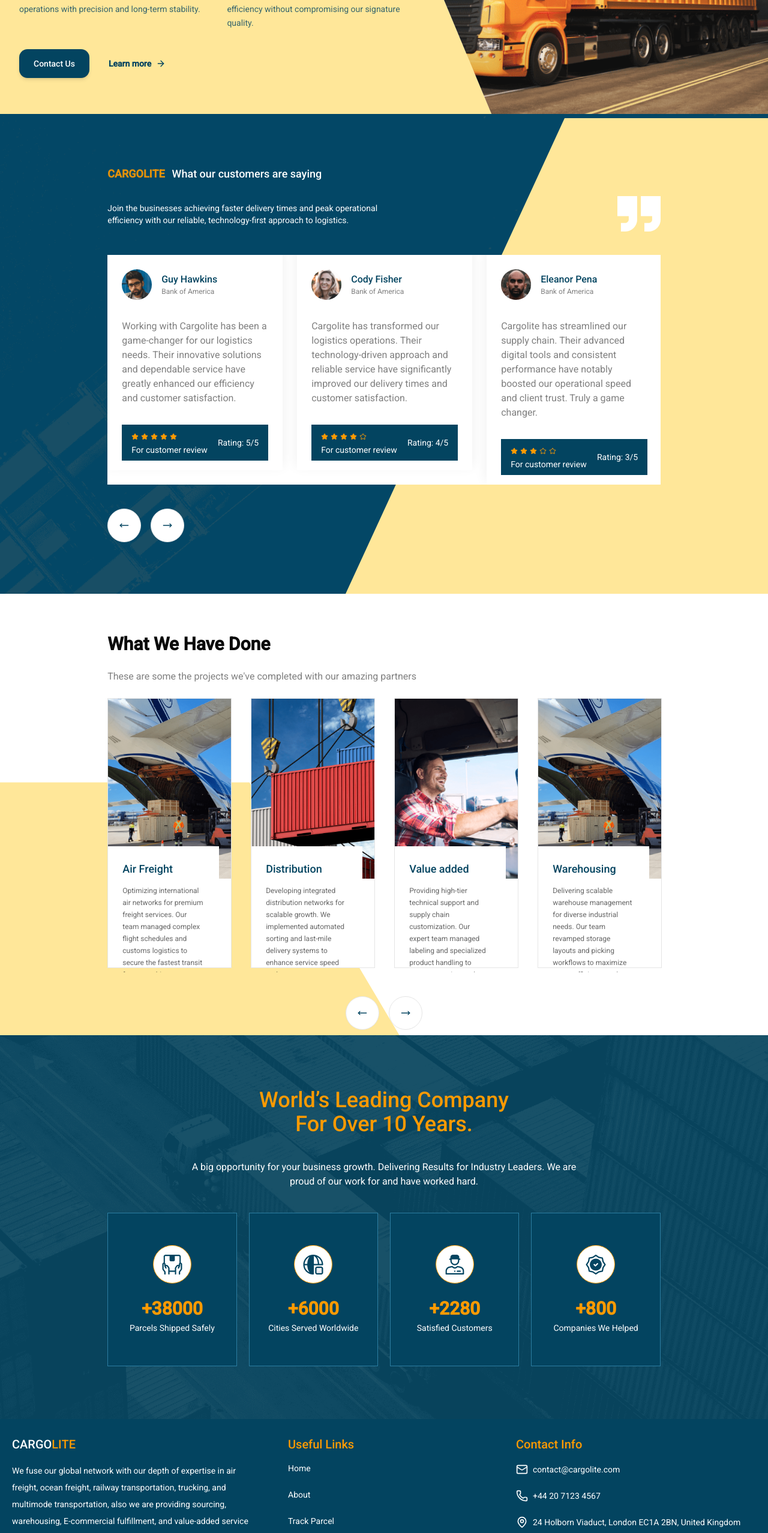
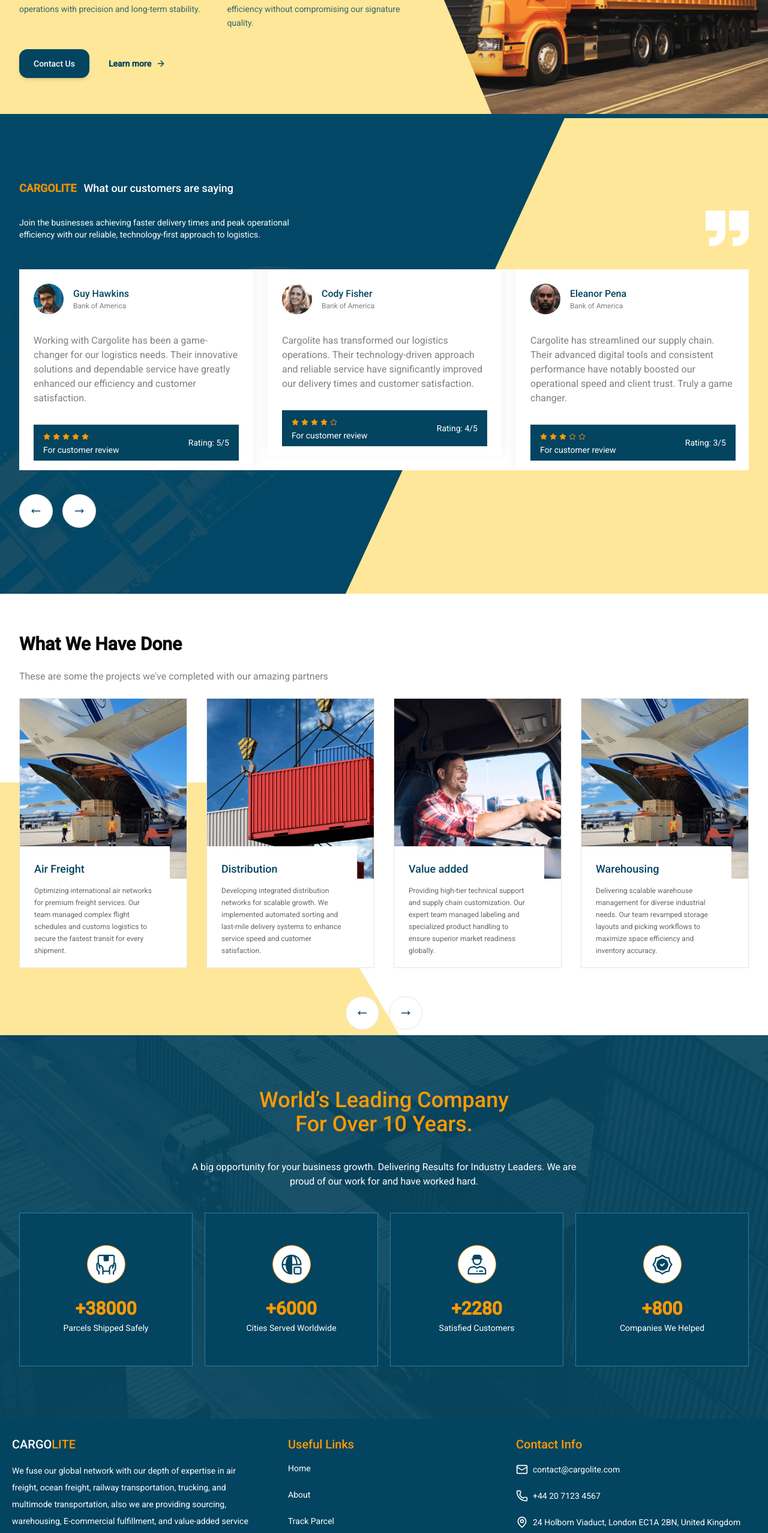
Before and after one commit to KellsCodes/cargolite, a Next.js app: page / in a window 1280 px wide. Shown: the part 3156-5712 px from the top of the page at 60% size. Built offline with nearby package versions, Linux system fonts and the light colour scheme.

Commit message:
refactor: add responsive screen to homepage

```diff
--- a/app/components/CounterCards.tsx
+++ b/app/components/CounterCards.tsx
@@ -47,7 +47,7 @@ export default function StatsGrid() {
     ];
 
     return (
-        <div className="grid grid-cols-4 gap-x-5">
+        <div className="grid sm:grid-cols-2 lg:grid-cols-4 gap-x-5 gap-y-5">
             {stats.map((stat, index) => (
                 <CounterCard
                     key={index}
--- a/app/components/ProjectsSlider.tsx
+++ b/app/components/ProjectsSlider.tsx
@@ -16,24 +16,27 @@ export default function ProjectsSlider() {
         pauseOnHover: false,
         responsive: [
             {
-                breakpoint: 1024,
+                // Large Desktop / Normal Desktop (screens below 1280px down to 1024px)
+                breakpoint: 1280,
                 settings: {
-                    slidesToShow: 4,
+                    slidesToShow: 3,
                     slidesToScroll: 1,
                 }
             },
             {
-                breakpoint: 768,
+                // Tablets / Small Desktops (screens below 1024px down to 768px)
+                breakpoint: 1024,
                 settings: {
                     slidesToShow: 2,
                     slidesToScroll: 1,
                 }
             },
             {
-                breakpoint: 420,
+                // Mobile Landscape & Portrait (screens below 768px)
+                breakpoint: 768,
                 settings: {
                     slidesToShow: 1,
-                    slidesToScroll: 1
+                    slidesToScroll: 1,
                 }
             }
         ]
--- a/app/page.tsx
+++ b/app/page.tsx
@@ -47,7 +47,7 @@ export default function Home() {
           </div>
         </div>
 
-        <div className="w-[95vw] 2xl:w-[72vw] mx-auto py-16 space-y-12">
+        <div className="w-[95vw] 2xl:w-[72vw] mx-auto lg:py-16 space-y-12">
           <div className="text-center space-y-6 lg:max-w-xl mx-auto">
             <div>
               {/* <h2 className="font-bold text-xl text-chart-5/70 font-heading">CARGOLITE</h2> */}
@@ -106,7 +106,7 @@ export default function Home() {
 
         {/* Customers Review */}
         <div
-          className="mt-0 mb-14 w-full h-[800px] bg-[#034460] relative"
+          className="mt-0 lg:mb-14 w-full py-10 lg:py-0 lg:h-[800px] bg-main-primary relative"
           style={{
 
             backgroundImage: 'url("/ship.png")',
@@ -120,7 +120,7 @@ export default function Home() {
               clipPath: 'polygon(365px 0, 100% 0, 100% 100%, 0 100%)',
             }}
           />
-          <div className="w-[72vw] mx-auto relative z-10 flex flex-col justify-center h-full">
+          <div className="w-[95vw] 2xl:w-[72vw] mx-auto relative z-10 flex flex-col justify-center h-full">
             <div className="flex flex-col gap-y-4">
               <div className="w-full flex items-center gap-x-3">
                 <h3 className="font-bold text-chart-5/90 text-lg">CARGOLITE</h3>
@@ -142,12 +142,12 @@ export default function Home() {
         </div>
 
         {/* What we have done  */}
-        <div className="h-[85vh] bg-white w-full relative">
+        <div className="xl:h-[85vh] py-10 bg-white w-full relative">
           <div
             className="absolute top-[38%] left-0 bottom-0 w-[52%] bg-[#FFE799]"
             style={{ clipPath: 'polygon(0 0, calc(100% - 250px) 0, 100% 100%, 0 100%)' }}
           />
-          <div className="w-[72vw] mx-auto h-full relative z-10 flex flex-col justify-center gap-y-6">
+          <div className="w-[95vw] 2xl:w-[72vw] mx-auto h-full relative z-10 flex flex-col justify-center gap-y-6">
             <h2 className="text-3xl font-bold">What We Have Done</h2>
             <p className="text-md text-black/50">These are some the projects we've completed with our amazing partners</p>
             <div>
@@ -158,7 +158,7 @@ export default function Home() {
 
         {/* Delivery Count */}
         <div
-          className="w-full h-[80vh] bg-[#034460]"
+          className="w-full lg:h-[80vh] bg-[#034460] py-5"
           style={{
 
             backgroundImage: 'url("/container.png")',
@@ -166,9 +166,9 @@ export default function Home() {
             backgroundPosition: 'center'
           }}
         >
-          <div className="w-[72vw] mx-auto h-full flex flex-col justify-center space-y-10">
-            <h3 className="font-medium text-4xl text-chart-5 w-md mx-auto text-center">World’s Leading Company For Over 10 Years.</h3>
-            <p className="text-white text-md w-2xl mx-auto text-center">A big opportunity for your business growth. Delivering Results for Industry Leaders. We are proud of our work for and have worked hard.</p>
+          <div className="w-[95vw] 2xl:w-[72vw] mx-auto h-full flex flex-col justify-center space-y-10">
+            <h3 className="font-medium text-2xl lg:text-4xl text-chart-5 lg:w-md mx-auto text-center">World’s Leading Company For Over 10 Years.</h3>
+            <p className="text-white text-md lg:w-2xl mx-auto text-center">A big opportunity for your business growth. Delivering Results for Industry Leaders. We are proud of our work for and have worked hard.</p>
 
             {/* Items */}
             <StatsGrid />
```
